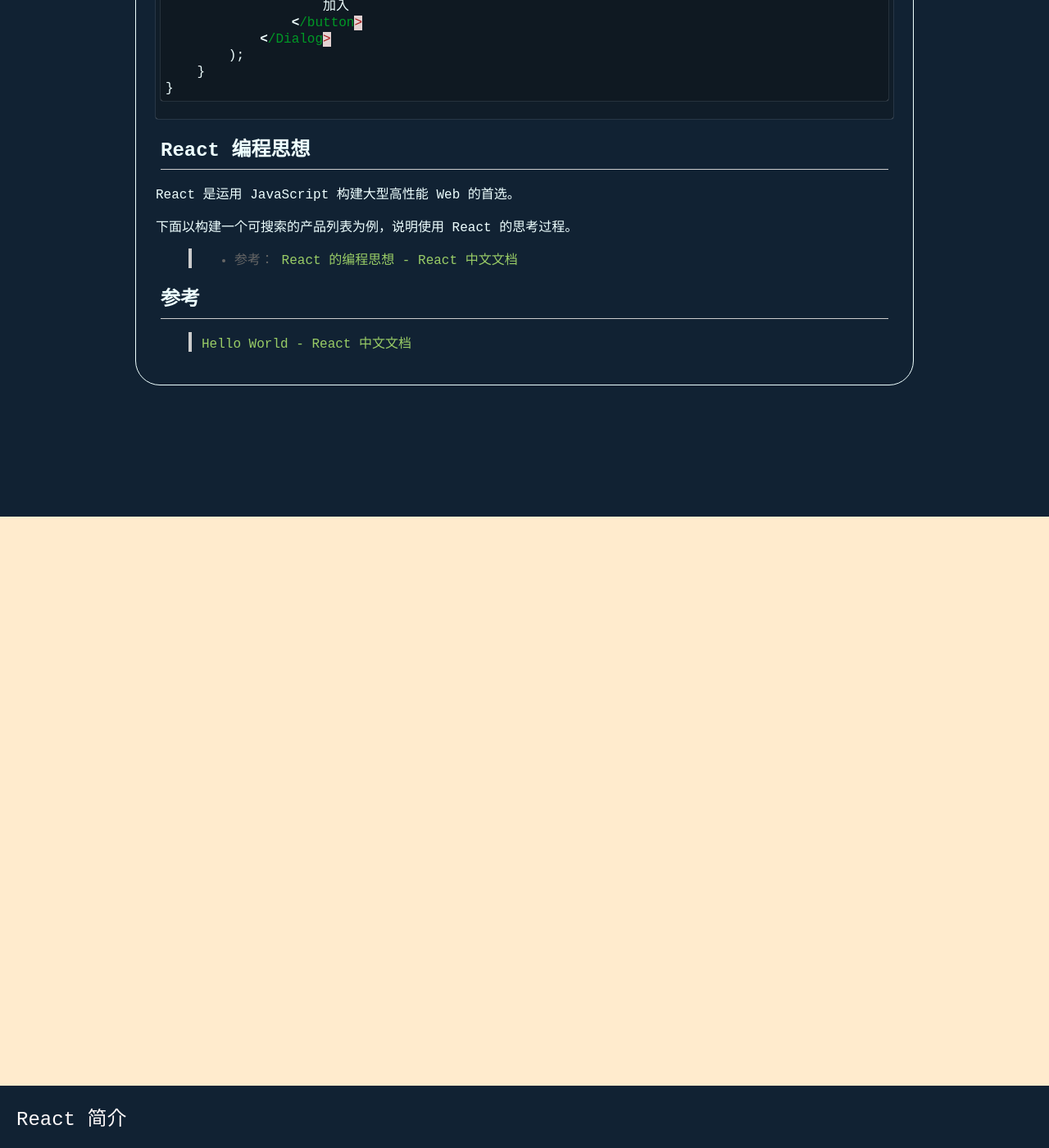
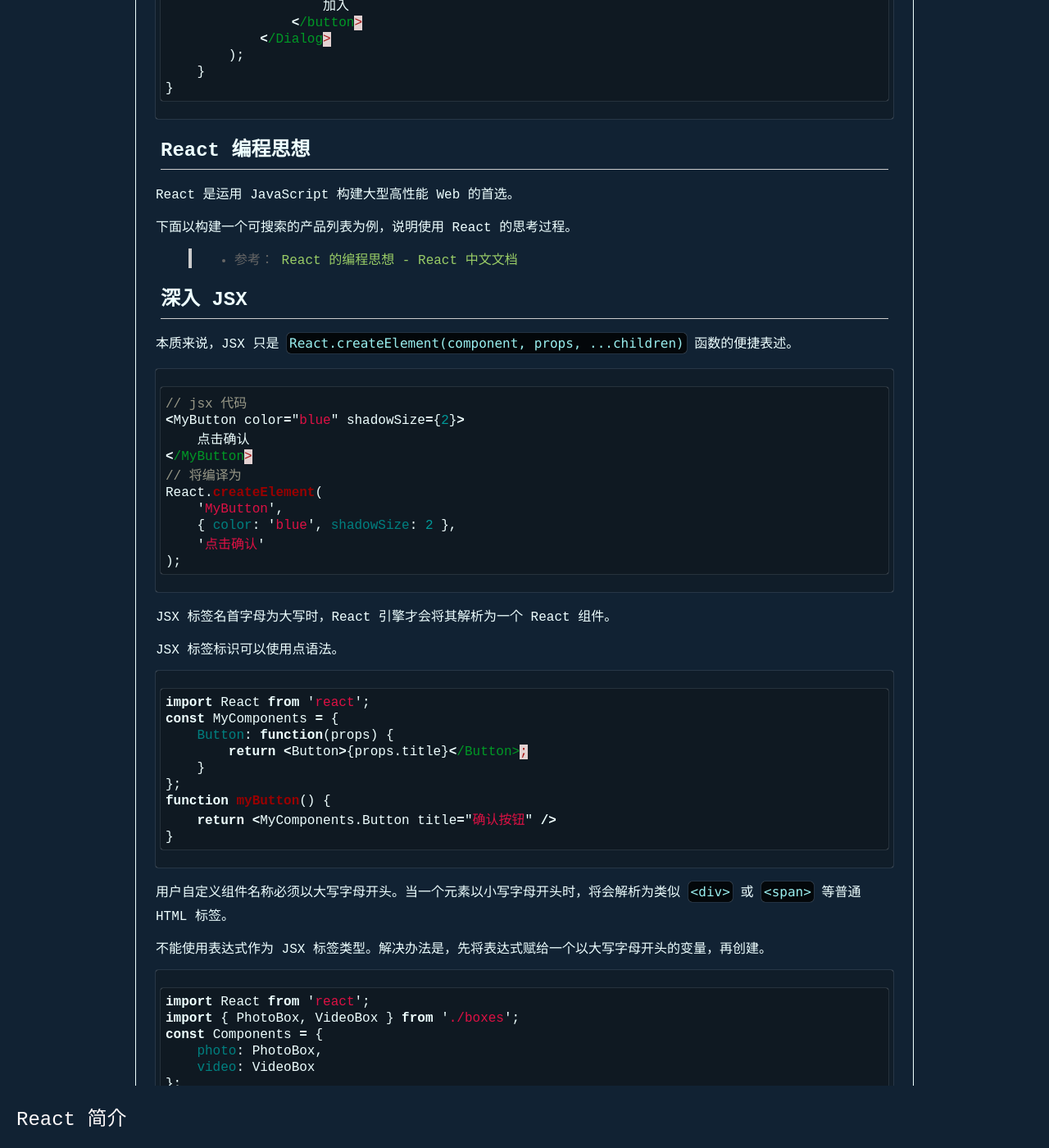
Before and after one commit to rzning/blog-2017, a Jekyll site: the page built from _posts/2017-04-29-react.md, in a window 1280 px wide and 1400 px high, scrolled down 16614 px. Shown: the whole window at 82% size. Built offline with Jekyll 4.4.1, drawn with Linux system fonts in a browser that asks for light colours; some of the changed text lies outside the part shown.

Commit message:
Updated: blog `react.md`

````diff
--- a/_posts/2017-04-29-react.md
+++ b/_posts/2017-04-29-react.md
@@ -787,6 +787,85 @@
 > - 参考： [React 的编程思想 - React 中文文档](http://www.css88.com/react/docs/thinking-in-react.html)
 
 
+## 深入 JSX
+
+本质来说，JSX 只是 `React.createElement(component, props, ...children)` 函数的便捷表述。
+
+```js
+// jsx 代码
+<MyButton color="blue" shadowSize={2}>
+    点击确认
+</MyButton>
+// 将编译为
+React.createElement(
+    'MyButton',
+    { color: 'blue', shadowSize: 2 },
+    '点击确认'
+);
+```
+
+JSX 标签名首字母为大写时，React 引擎才会将其解析为一个 React 组件。
+
+JSX 标签标识可以使用点语法。
+
+```js
+import React from 'react';
+const MyComponents = {
+    Button: function(props) {
+        return <Button>{props.title}</Button>;
+    }
+};
+function myButton() {
+    return <MyComponents.Button title="确认按钮" />
+}
+```
+
+用户自定义组件名称必须以大写字母开头。当一个元素以小写字母开头时，将会解析为类似 `<div>` 或 `<span>` 等普通 HTML 标签。
+
+不能使用表达式作为 JSX 标签类型。解决办法是，先将表达式赋给一个以大写字母开头的变量，再创建。
+
+```js
+import React from 'react';
+import { PhotoBox, VideoBox } from './boxes';
+const Components = {
+    photo: PhotoBox,
+    video: VideoBox
+};
+// 1. 错误，JSX 标签类型不能使用表达式
+function Box(props) {
+    return <Components[props.boxType] src={props.url} />;
+}
+// 2. 正确，将表达式赋给一个首字母大写的变量。
+function Box(props) {
+    const SpecificBox = Components[props.boxType];
+    return <SpecificBox src={props.url} />;
+}
+```
+
+### JSX 中的 props 属性
+
+在 JSX 中可以使用一个用花括号 `{ }` 包裹的 JavaScript 表达式作为 props 属性。
+
+```js
+<MyComponent foo={1+2+3} />
+```
+
+在 JavaScript 中 `if` 和 `for` 语句不是表达式，所以不能直接在 JSX 中使用。但可以将其放在 JSX 语句的外围。
+
+```js
+// 数字装饰器
+function NumberDecorator(props) {
+    let description;
+    if(props.number % 2 === 0 ) {
+        description = <strong>偶</strong>;
+    }
+    else {
+        description = <i>奇</i>;
+    }
+    return <div>{props.number} 是一个{description}数。</div>;
+}
+```
+
 
 
 ## 参考
````
Also changed, not shown: other parts of _posts/2017-04-29-react.md (+1 -1 lines).
